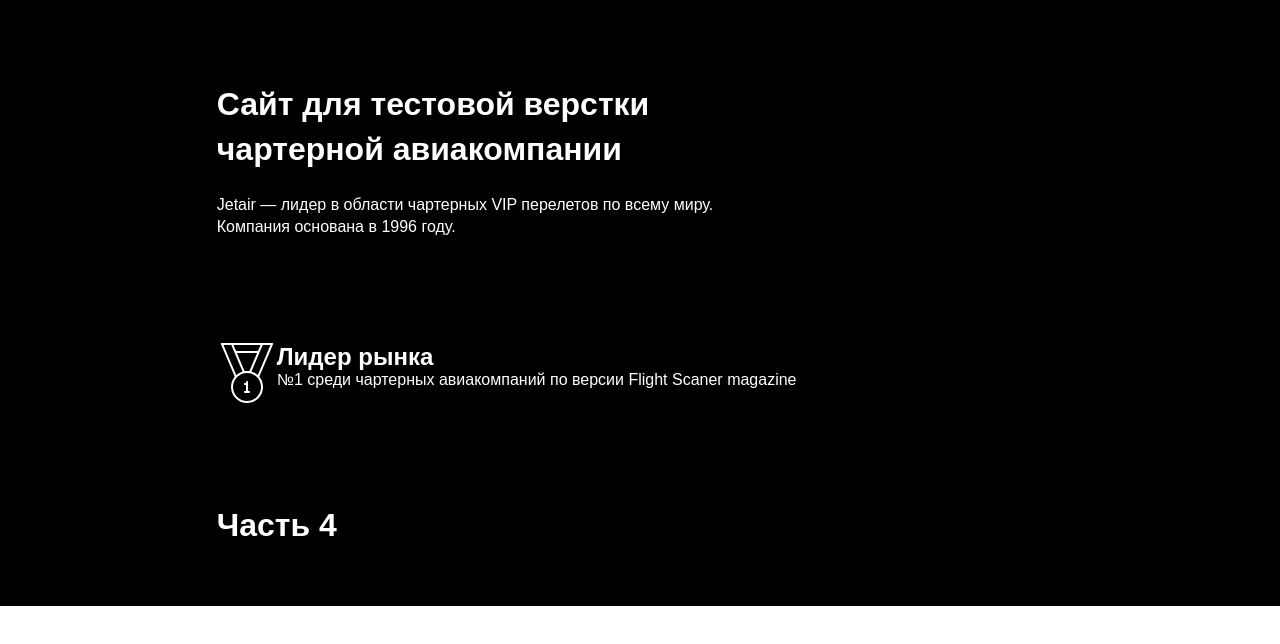
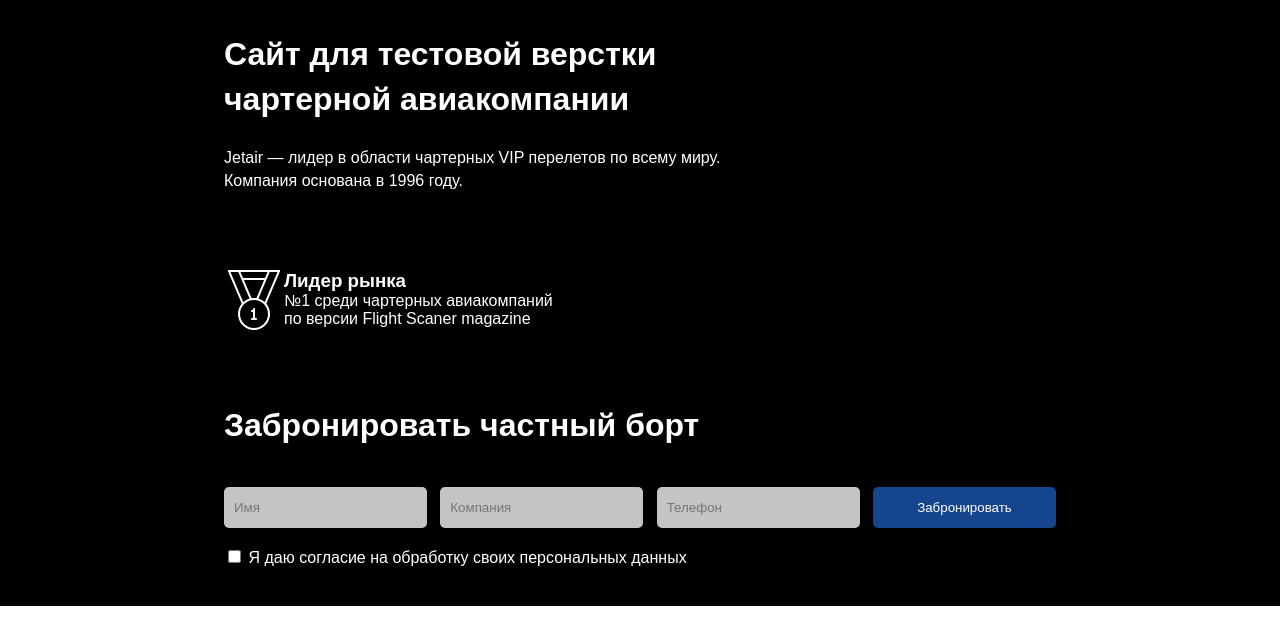
Before and after one commit to An-na-St/JETAIR, a plain HTML site: page index.html in a window 1280 px wide. Shown: the part 194-838 px from the top of the page. Drawn offline with Linux system fonts and the light colour scheme; a web font is replaced by a local one.

Commit message:
Add form booking

```diff
--- a/assets/style.css
+++ b/assets/style.css
@@ -29,8 +29,10 @@ h1, h2, h3, h4, h5, h6, p, nav {
 }
 
 .bg.header {
+  position: relative;
   height: 100vh;
   background: #000;
+  overflow: hidden;
 }
 
 .bg.services {
@@ -69,31 +71,31 @@ h1, h2, h3, h4, h5, h6, p, nav {
 
 /*Containers*/
 
+.main_container {
+  display: flex;
+  flex-direction: column;
+  justify-content: center;
+  width: 65%;
+  height: 100%;
+  margin: 0 auto;
+}
+
 #container_header {
   position: relative;
   display: flex;
   justify-content: center;
   width: 100%;
   height: 100%;
-  overflow: hidden;
+
 }
 
-#container_footer {
-  position: relative;
-  display: flex;
-  justify-content: center;
-  align-items: center;
-  width: 100%;
-  height: 100%;
-}
-
-#content_header {
+#content_header_container {
   position: relative;
   justify-content: space-around;
   display: flex;
   flex-direction: column;
+  height: 100%;
   max-height: 960px;
-  margin: 10px;
   z-index: 2;
 }
 
@@ -108,6 +110,7 @@ h1, h2, h3, h4, h5, h6, p, nav {
 
 .header_info {
   display: flex;
+  width: 40%;
 }
 
 .header_info div {
@@ -141,16 +144,76 @@ header {
 
 
 
+/*Form*/
+#booking_container_top {
+  height: 20%;
+  width: 100%;
+}
+
+#booking_container_bottom {
+  height: 50%;
+  padding-bottom: 5%;
+}
+
+.book_flight {
+  display: flex;
+  flex-direction: column;
+  justify-content: space-between;
+  height: 100%;
+  width: 100%;
+}
+
+.form {
+  display: flex;
+  flex-direction: column;
+  height: 50%;
+  justify-content: space-between;
+}
+
+.fields {
+  display: flex;
+  width: 100%;
+  justify-content: space-between;
+}
+
+.item {
+  width: 22%;
+  border: none;
+  border-radius: 5px;
+}
+
+.field {
+  background: #c4c4c4;
+  color: #808080;
+  padding: 13px 10px;
+}
+
+.field:focus {
+  color: #000;
+  background: #fff;
+  outline: none;
+}
+
+.btn {
+  padding: 0;
+  color: #fff;
+  background: #15468d;
+  cursor: pointer;
+}
+
+.checkbox {
+  background-color: #000;
+}
+
+/**/
+
+
+.txt_black {
+  color: #000;
+}
 
 
 
-
-
-
-.footer_txt {
-  width: 70%;
-  color: #000;
-}
 
 
 @media only screen and (max-width: 480px) {
@@ -161,6 +224,4 @@ header {
   .bg.contacts { height: 895px; }
   .bg.booking { height: 476px; }
   .bg.footer { height: 86px; }
-
-  .footer_txt { width: 90%; }
 }
--- a/index.html
+++ b/index.html
@@ -9,9 +9,9 @@
   </head>
   <body>
     <div class='bg header'>
-      <div id='container_header'>
-        <img id='intro' src='assets/images/bg.png' alt='plane background'>
-        <div id='content_header'>
+      <img id='intro' src='assets/images/bg.png' alt='plane background'>
+      <div class='main_container'>
+        <div id='content_header_container'>
           <header>
             <div id='header_left'>
               <div id='logo'>
@@ -34,13 +34,29 @@
           <div class='header_info'>
             <img src='assets/images/medal.svg' alt='medal' height='60px'>
             <div>
-              <h2>Лидер рынка</h2>
-              <p>№1 среди чартерных авиакомпаний
-                по версии Flight Scaner magazine </p>
+              <h3>Лидер рынка</h3>
+              <p>
+                №1 среди чартерных авиакомпаний
+                по версии Flight Scaner magazine
+              </p>
             </div>
           </div>
-          <div>
-            <h1>Часть 4</h1>
+          <div id='booking_container_top'>
+            <div class='book_flight'>
+              <h1>Забронировать частный борт</h1>
+              <form class='form' name='book_flight'>
+                <div class='fields'>
+                  <input class='item field' type='text'  name='name' placeholder='Имя' maxlength='15' required>
+                  <input class='item field' type='text' name='company' placeholder='Компания' maxlength='25' required>
+                  <input class='item field' type='tel' name='phone_number' placeholder='Телефон' maxlength='15' required>
+                  <input class='item btn' type='submit' name='submit' value='Забронировать' formaction='notification.html'>
+                </div>
+                <div>
+                  <input class='checkbox' type='checkbox' name='agree' required>
+                  <span>Я даю согласие на обработку своих персональных данных</span>
+                </div>
+              </form>
+            </div>
           </div>
         </div>
       </div>
@@ -58,11 +74,29 @@
 
     </div>
     <div class='bg booking'>
-
+      <div class='main_container'>
+        <div id='booking_container_bottom'>
+          <div class='book_flight'>
+            <h1>Забронировать частный борт</h1>
+            <form class='form' name='book_flight'>
+              <div class='fields'>
+                <input class='item field' type='text'  name='name' placeholder='Имя' maxlength='15' required>
+                <input class='item field' type='text' name='company' placeholder='Компания' maxlength='25' required>
+                <input class='item field' type='tel' name='phone_number' placeholder='Телефон' maxlength='15' required>
+                <input class='item btn' type='submit' name='submit' value='Забронировать' formaction='notification.html'>
+              </div>
+              <div>
+                <input class='checkbox' type='checkbox' name='agree' required>
+                <span>Я даю согласие на обработку своих персональных данных</span>
+              </div>
+            </form>
+          </div>
+        </div>
+      </div>
     </div>
     <div class='bg footer'>
-      <div id='container_footer'>
-        <p class='footer_txt'>
+      <div class='main_container'>
+        <p class='txt_black'>
           © Jetair — сайт для тестовой верстки чартерной авиакомпании
         </p>
       </div>
```
